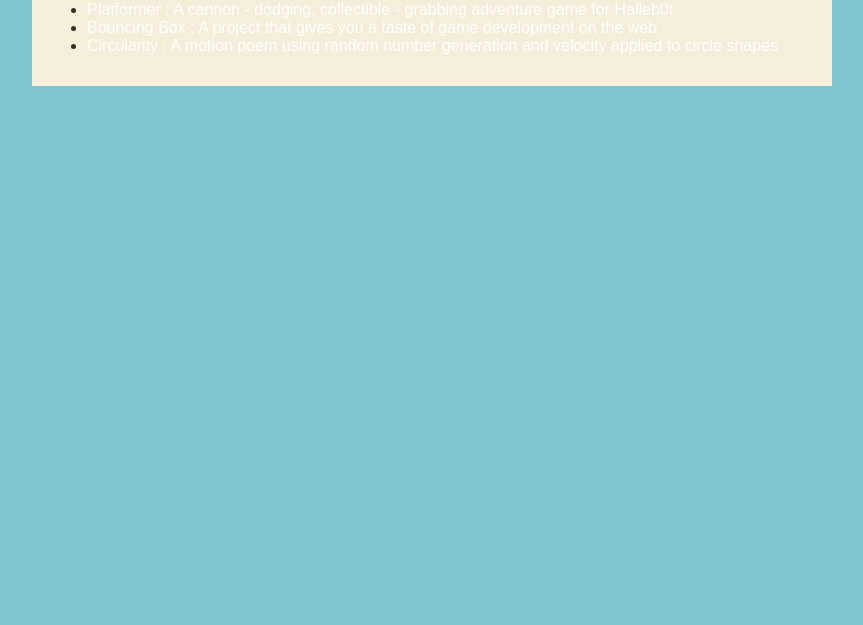
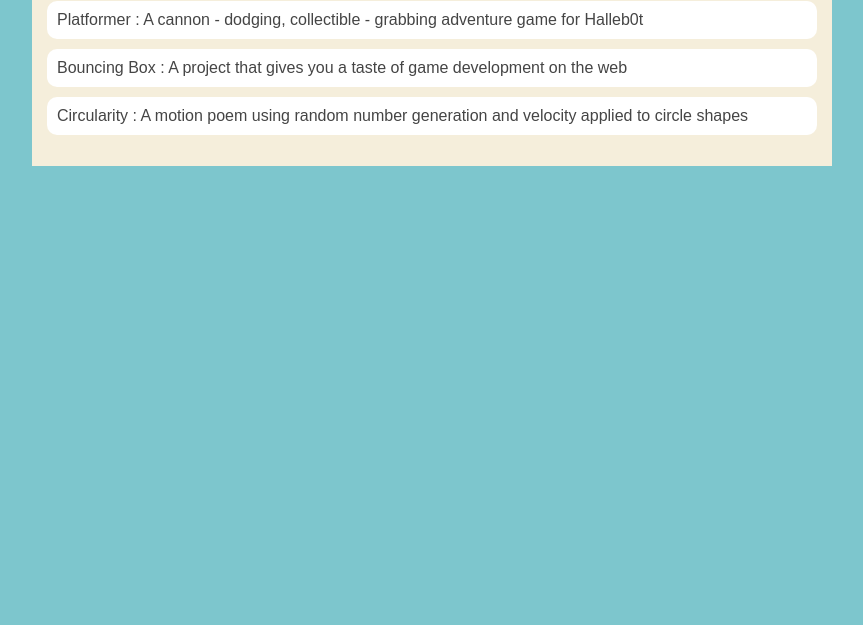
Before and after one commit to BraxtonGuilbeau8249986-afk/BraxtonGuilbeau8249986-afk.github.io, a plain HTML site: page portfolio.html in a window 1280 px wide. Shown: the part 175-800 px from the top of the page, without its empty margins (208-1071 px from the left). Drawn offline with Linux system fonts and the light colour scheme.

Commit message:
portfolio css

```diff
--- a/style.css
+++ b/style.css
@@ -60,3 +60,28 @@
    h2, h3 {
        margin: 0px;
    }
+/* portfolio styles */
+         .content h1 {
+             color: black;
+         }
+
+         #portfolio {
+             list-style-type: none;
+             padding-left: 0;
+         }
+
+         #portfolio li {
+             background: #fff;
+             padding: 10px;
+             border-radius: 10px;
+             margin-bottom: 10px;
+         }
+
+         #portfolio li:hover {
+             background: #eee;
+         }
+
+         #portfolio a {
+             text-decoration: none;
+             color: #454545;
+         }
```
Also changed, not shown: index.html (+1 -1 lines).
